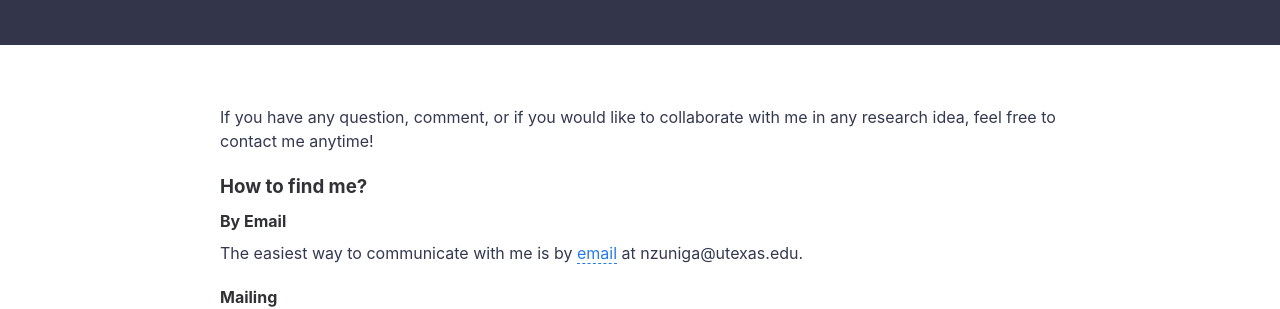
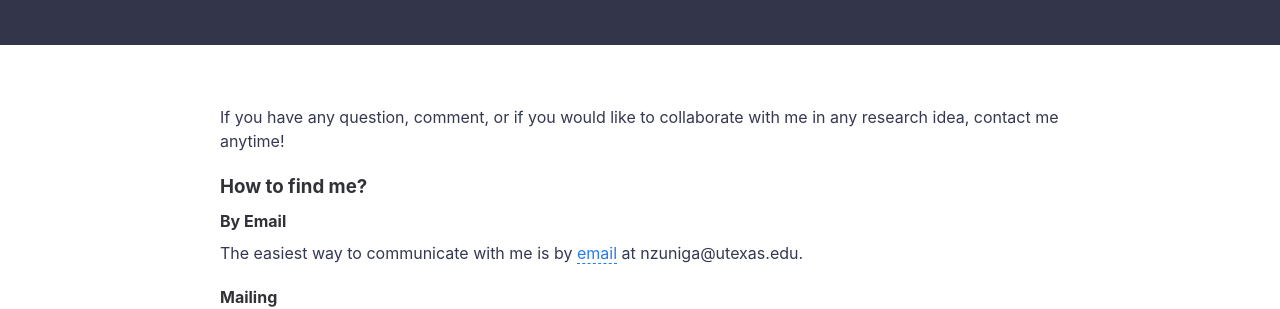
Before and after one commit to nzunigag/nzunigag.github.io, a Jekyll site: the page built from contact.md, in a window 1280 px wide. Shown: the part 215-524 px from the top of the page. Built offline with Jekyll 4.4.1, drawn with Linux system fonts in a browser that asks for light colours.

Commit message:
Update contact.md

```diff
--- a/contact.md
+++ b/contact.md
@@ -4,7 +4,7 @@ title: Contact
 permalink: /contact/
 ---
 
-If you have any question, comment, or if you would like to collaborate with me in any research idea, feel free to contact me anytime!
+If you have any question, comment, or if you would like to collaborate with me in any research idea, contact me anytime!
 
 ### How to find me?
 
```
